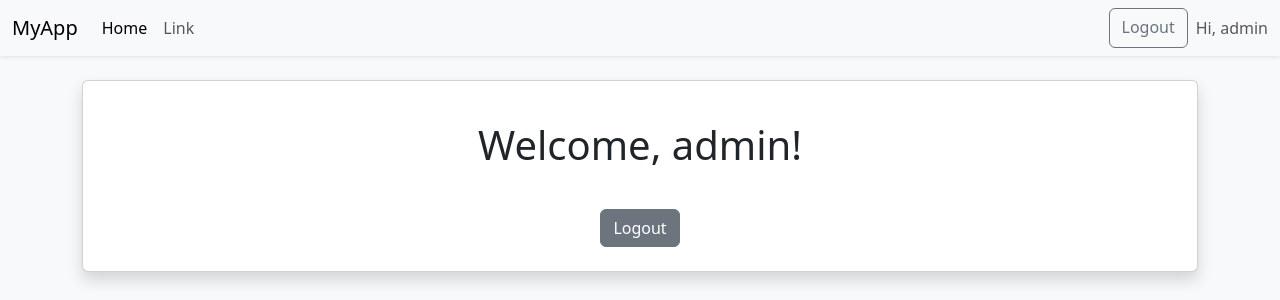
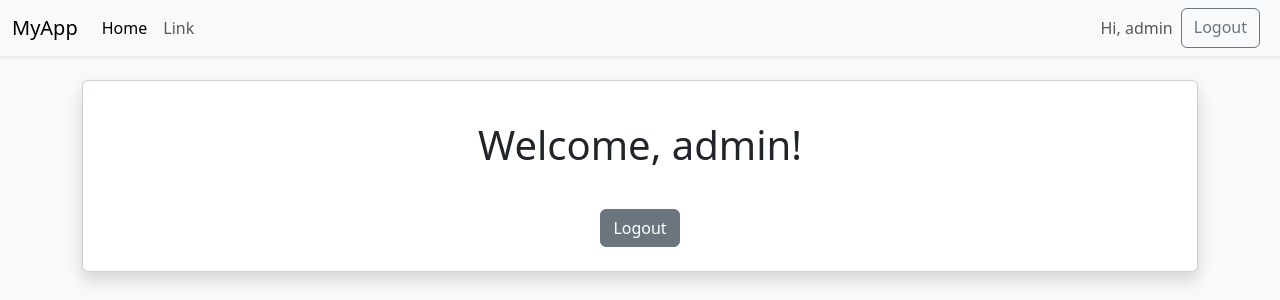
Before and after one commit to gaajj/web-development-end-assignment, a PHP site: page /index.php in a window 1280 px wide. Shown: the top 300 px of the page. Run offline with PHP 8.4, Linux system fonts and the light colour scheme; a user stored in the database is signed in.

Commit message:
Swap logout and welcome message

```diff
--- a/app/public/component/navbar.php
+++ b/app/public/component/navbar.php
@@ -16,8 +16,8 @@
             </ul>
             <div class="d-flex">
                 <?php if (!empty($_SESSION['user_id'])): ?>
+                    <span class="navbar-text me-2">Hi, <?php echo htmlspecialchars($_SESSION['username'], ENT_QUOTES, 'UTF-8'); ?></span>
                     <a href="/logout.php" class="btn btn-outline-secondary me-2">Logout</a>
-                    <span class="navbar-text">Hi, <?php echo htmlspecialchars($_SESSION['username'], ENT_QUOTES, 'UTF-8'); ?></span>
                 <?php else: ?>
                     <a href="/login.php" class="btn btn-outline-primary me-2">Login</a>
                     <a href="/register.php" class="btn btn-primary">Register</a>
```
